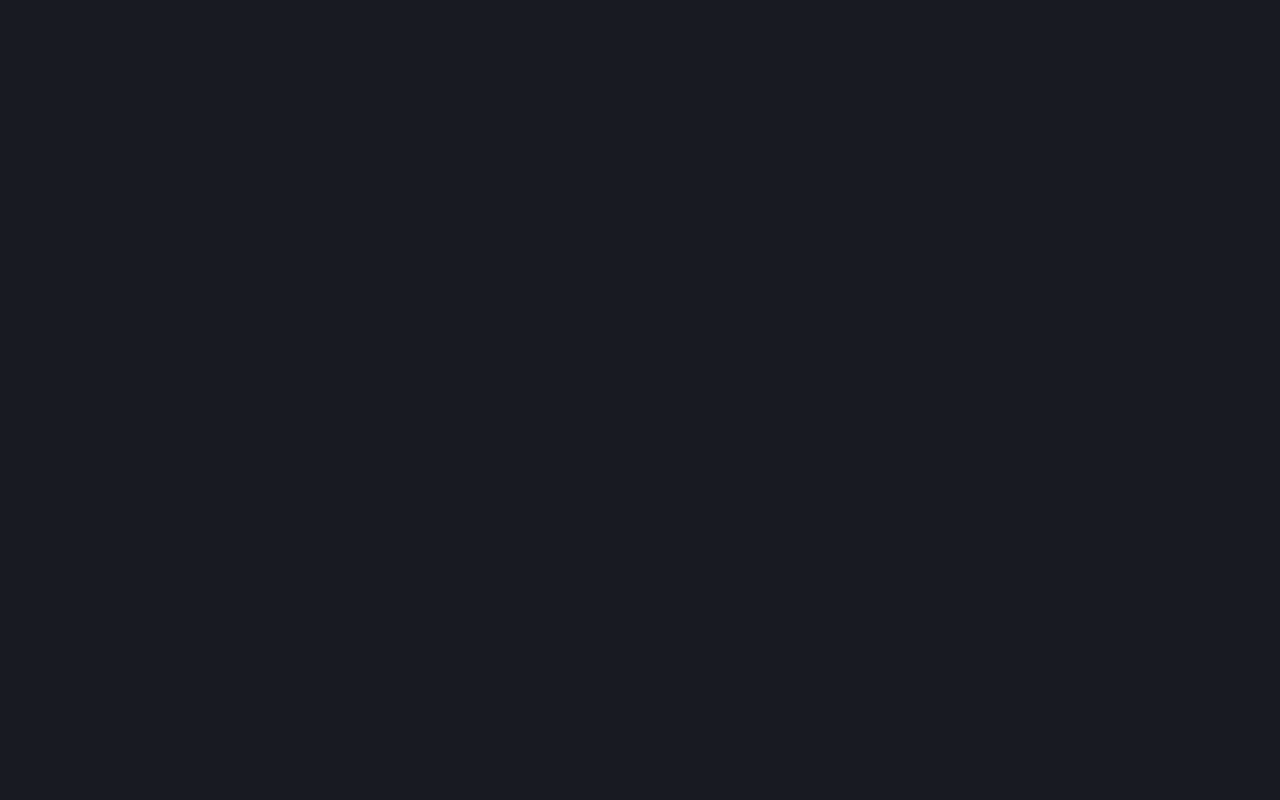
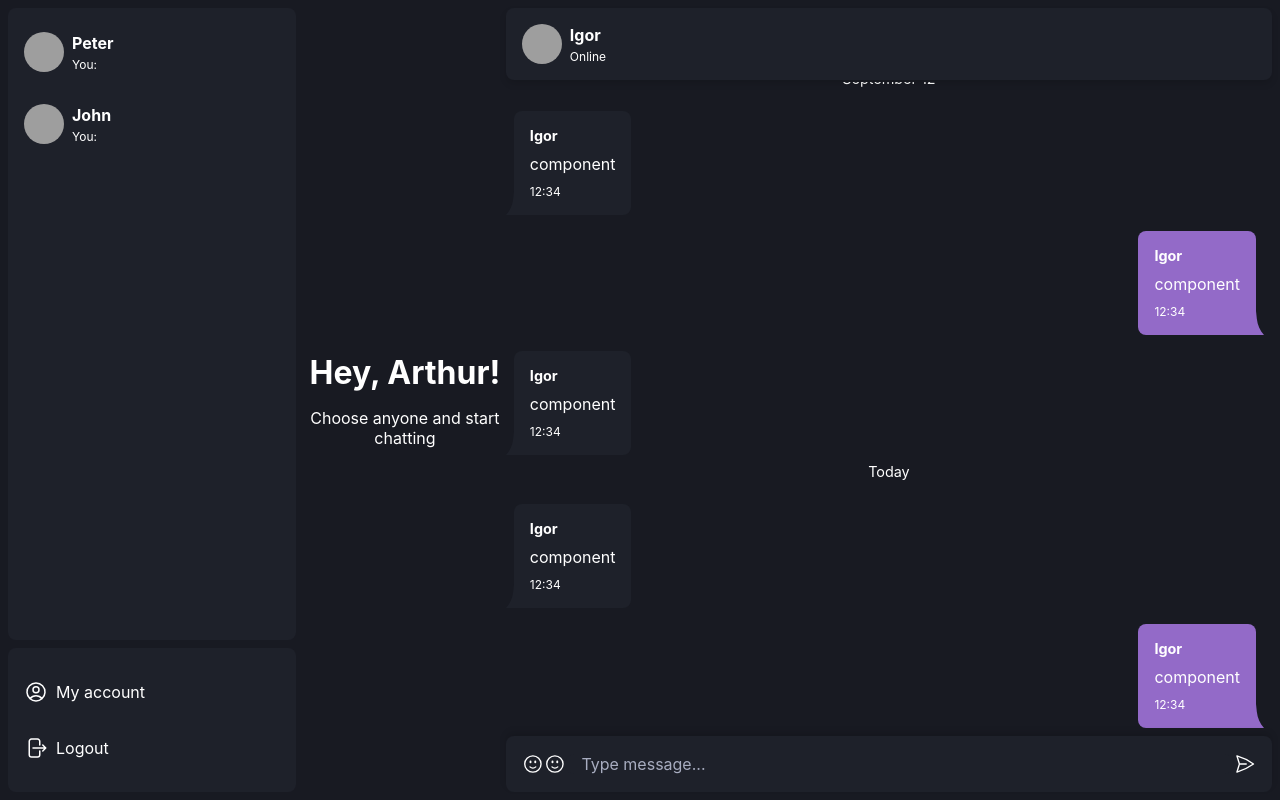
Before and after one commit to intmain84/hatachat, a Vue app: page /chatlist/1 in a window 1280 px wide. Before the commit this address had no page. Built offline with nearby package versions, Linux system fonts and the light colour scheme; grey boxes are pictures that could not be loaded.

Commit message:
sdfsdfsdf

```diff
--- a/src/router/index.js
+++ b/src/router/index.js
@@ -2,6 +2,7 @@ import { createRouter, createWebHistory } from 'vue-router'
 import LoginView from '../views/LoginView.vue'
 import ChatListView from '../views/ChatListView.vue'
 import SignUpView from '../views/SignUpView.vue'
+import ChatRoomView from '../views/ChatRoomView.vue'
 
 const router = createRouter({
   history: createWebHistory(import.meta.env.BASE_URL),
@@ -14,7 +15,15 @@ const router = createRouter({
     {
       path: '/chatlist',
       name: 'chatlist',
-      component: ChatListView
+      component: ChatListView,
+      children: [
+        {
+          path: ':chatId',
+          name: 'chatroom',
+          component: ChatRoomView,
+          props: true
+        }
+      ]
     },
     {
       path: '/signup',
--- a/src/stores/chat.js
+++ b/src/stores/chat.js
@@ -2,7 +2,10 @@ import { ref, computed } from 'vue'
 import { defineStore } from 'pinia'
 
 export const useChatStore = defineStore('chat', () => {
-  const currentUserId = '1'
+  const currentUser = ref({
+    userId: '1',
+    nickname: 'Arthur'
+  })
   const users = ref([
     {
       id: 1,
@@ -213,14 +216,17 @@ export const useChatStore = defineStore('chat', () => {
 
   const getChatList = computed(() => {
     let noCurrentUserChatList = []
-    noCurrentUserChatList = users.value.filter((user) => user.id != currentUserId)
-    console.log(noCurrentUserChatList)
+    noCurrentUserChatList = users.value.filter((user) => user.id != currentUser.value.userId)
     return noCurrentUserChatList
+  })
+
+  const getCurrentUser = computed(() => {
+    return currentUser
   })
 
   // function increment() {
   //   count.value++
   // }
 
-  return { getChatList }
+  return { getChatList, getCurrentUser }
 })
--- a/src/views/ChatListView.vue
+++ b/src/views/ChatListView.vue
@@ -2,10 +2,10 @@
 import { UserCircleIcon } from '@heroicons/vue/24/outline'
 import { ArrowRightOnRectangleIcon } from '@heroicons/vue/24/outline'
 import ChatPreview from '@/components/ChatPreview.vue'
-import ChatRoomView from './ChatRoomView.vue'
 
-// import { ref } from 'vue'
+import { ref } from 'vue'
 import { useChatStore } from '@/stores/chat'
+import { RouterView, useRouter } from 'vue-router'
 
 const store = useChatStore()
 
@@ -36,7 +36,14 @@ const store = useChatStore()
 //   }
 // ])
 
-// const showRoom = (userId) => {}
+const router = useRouter()
+
+const noChatSelected = ref(true)
+
+const showRoom = (userId) => {
+  noChatSelected.value = false
+  router.push({ name: 'chatroom', params: { chatId: userId } })
+}
 </script>
 
 <template>
@@ -61,12 +68,19 @@ const store = useChatStore()
       </footer>
     </aside>
     <main class="main">
-      <ChatRoomView :isUserSelected="0" />
+      <div v-if="noChatSelected" class="nochat">
+        <h1 class="mb-16">Hey, {{ store.getCurrentUser.value.nickname }}!</h1>
+        <p>Choose anyone and start chatting</p>
+      </div>
+      <RouterView></RouterView>
     </main>
   </div>
 </template>
 
 <style scoped>
+.nochat {
+  text-align: center;
+}
 .container {
   display: grid;
   grid-template-columns: 288px auto;
--- a/src/views/ChatRoomView.vue
+++ b/src/views/ChatRoomView.vue
@@ -3,20 +3,13 @@ import MessageBubble from '@/components/MessageBubble.vue'
 import { FaceSmileIcon } from '@heroicons/vue/24/outline'
 import { PaperAirplaneIcon } from '@heroicons/vue/24/outline'
 
-import { ref, toRefs } from 'vue'
+import { ref } from 'vue'
 
-const props = defineProps(['isUserSelected'])
-const { isUserSelected } = toRefs(props)
-console.log(isUserSelected)
 const isFieldActive = ref(false) // Чтобы поле соообщения подсвечивать когда на него нажимаешь
 </script>
 
 <template>
-  <div v-if="!isUserSelected" class="nochat">
-    <h1 class="mb-16">Hey, Lexaxa!</h1>
-    <p>Choose anyone and start chatting</p>
-  </div>
-  <div v-else class="chat-room">
+  <div class="chat-room">
     <header class="user-chat-header">
       <div class="user-preview">
         <img class="avatar" src="https://vuesax.com/avatars/avatar-8.png" alt="" />
@@ -58,9 +51,6 @@ const isFieldActive = ref(false) // Чтобы поле соообщения п
 </template>
 
 <style scoped>
-.nochat {
-  text-align: center;
-}
 /* Chat Room */
 .chat-room {
   position: relative;
```
